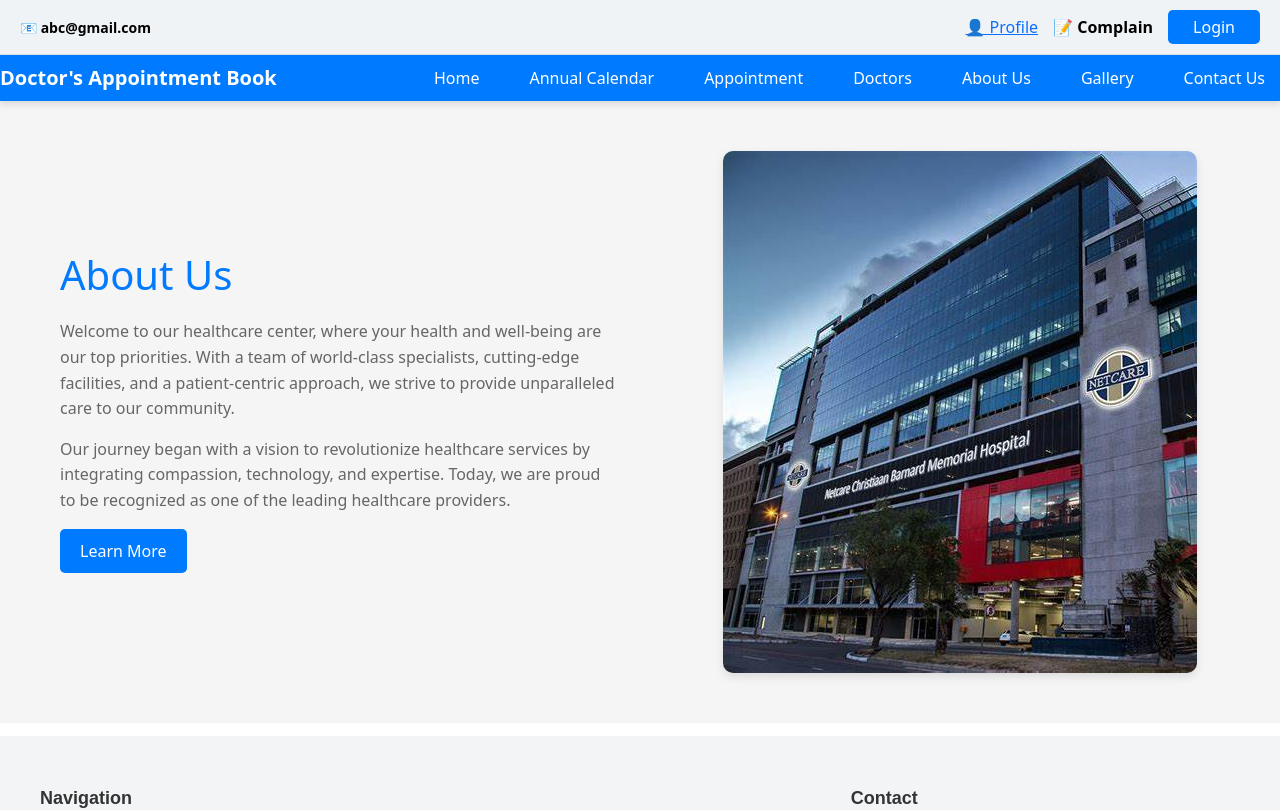
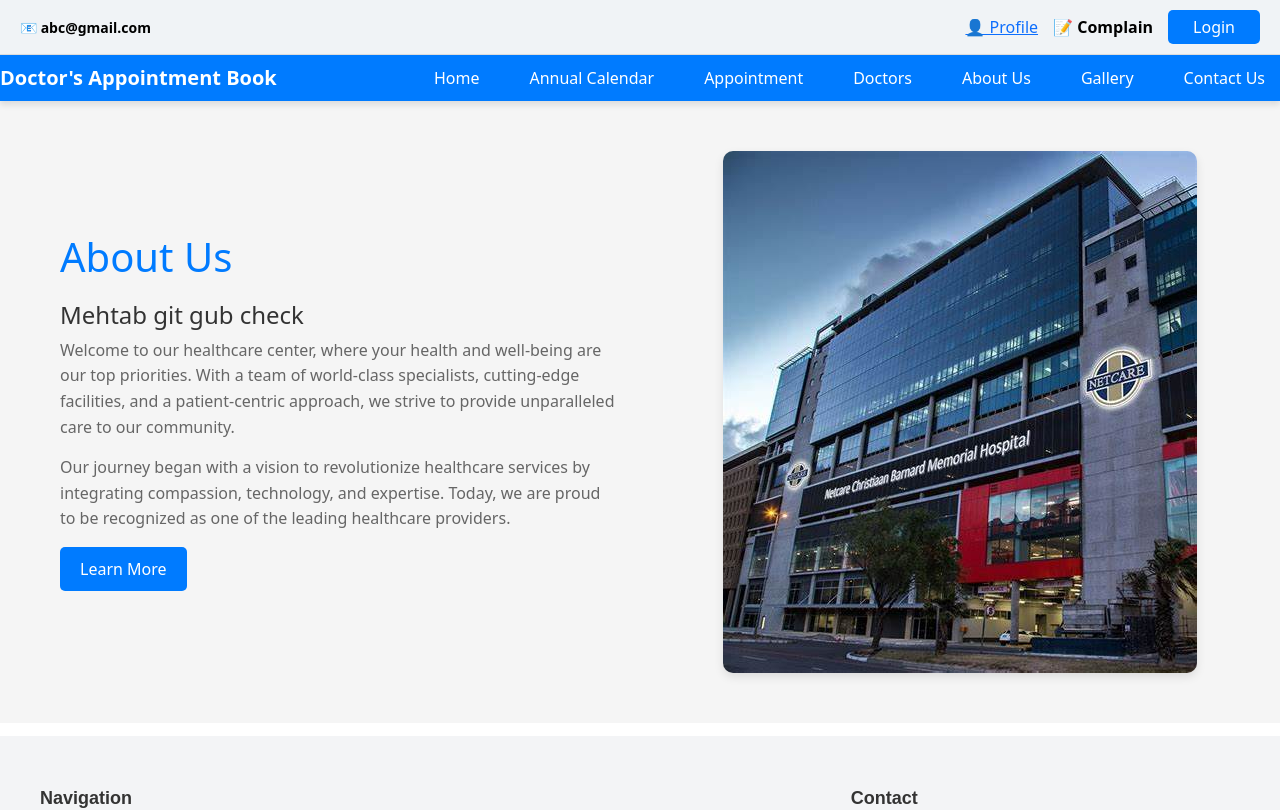
Before and after one commit to md-ahmad-raza/React-Project, a React (Vite) app in the folder front-end/: page /about in a window 1280 px wide. Shown: the top 810 px of the page. Built offline with nearby package versions, Linux system fonts and the light colour scheme.

Commit message:
checking

```diff
--- a/front-end/src/Components/Pages/About.jsx
+++ b/front-end/src/Components/Pages/About.jsx
@@ -13,6 +13,7 @@
       <div className='about-content'>
         <div className='about-text'>
           <h2>About Us</h2>
+          <h4>Mehtab git gub check</h4>
           <p>
             Welcome to our healthcare center, where your health and well-being
             are our top priorities. With a team of world-class specialists,
```
